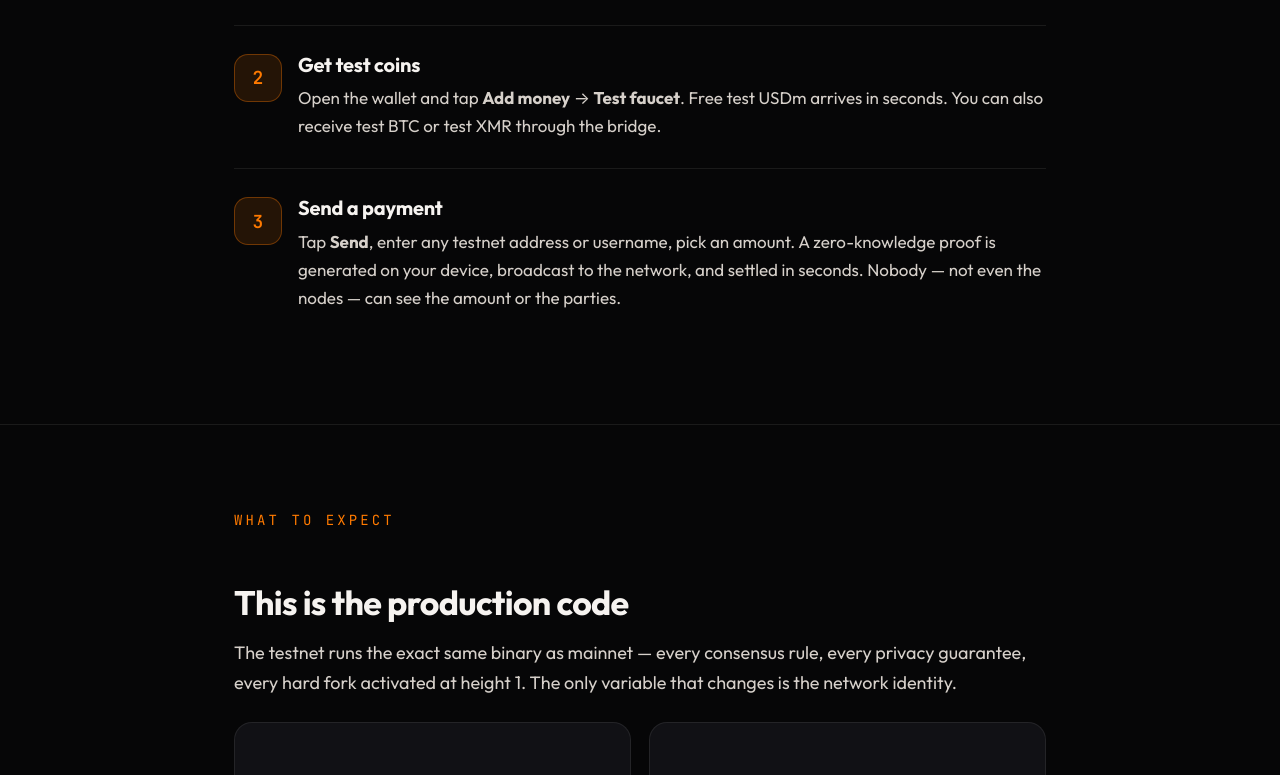
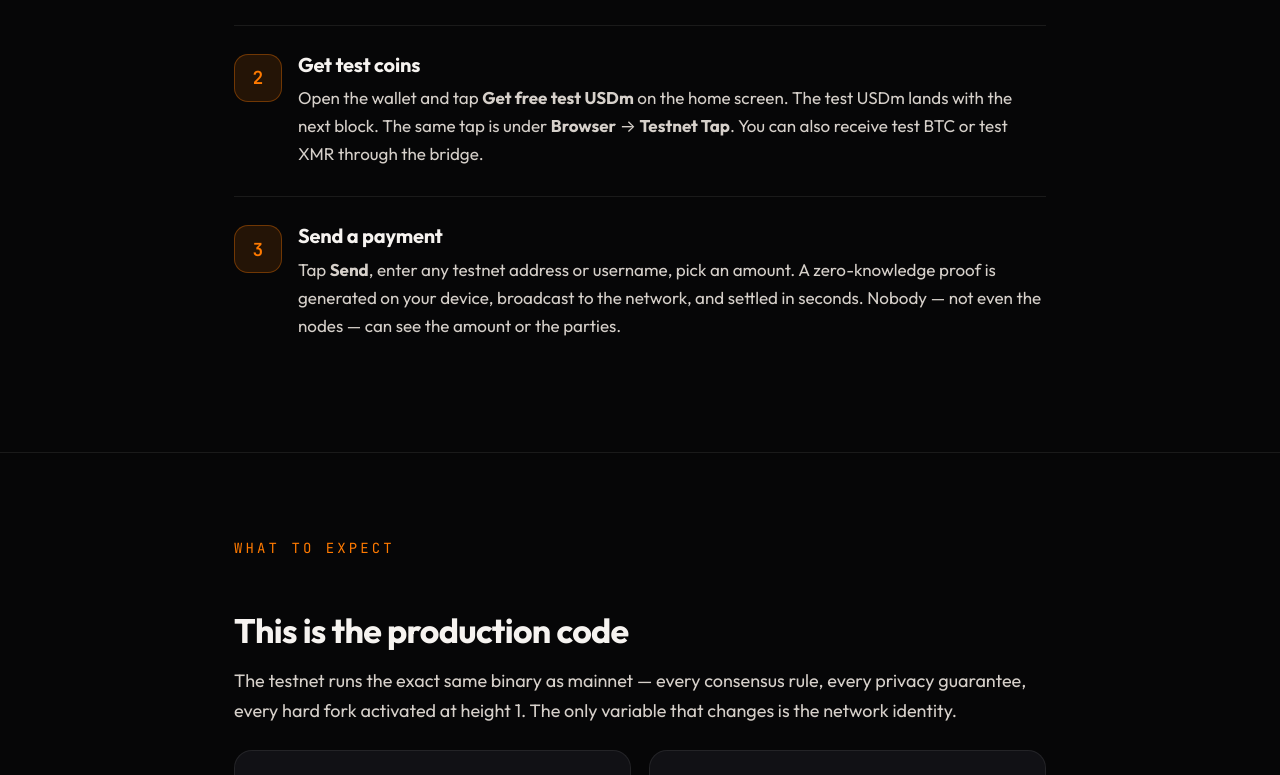
Before and after one commit to casdevmonero/monerousd-org-site, a plain HTML site: page testnet.html in a window 1280 px wide. Shown: the part 4739-5514 px from the top of the page. Drawn offline with Linux system fonts and the light colour scheme.

Commit message:
Testnet page: test USDm is one tap on the wallet's home screen

```diff
--- a/testnet.html
+++ b/testnet.html
@@ -259,7 +259,7 @@
       <div class="feat">
         <div class="ico"><svg viewBox="0 0 24 24"><path d="M21 18v1c0 1.1-.9 2-2 2H5c-1.11 0-2-.9-2-2V5c0-1.1.89-2 2-2h14c1.1 0 2 .9 2 2v1h-9c-1.11 0-2 .9-2 2v8c0 1.1.89 2 2 2h9zm-9-2h10V8H12v8zm4-2.5c-.83 0-1.5-.67-1.5-1.5s.67-1.5 1.5-1.5 1.5.67 1.5 1.5-.67 1.5-1.5 1.5z"/></svg></div>
         <h3>Test faucet</h3>
-        <p>Free test USDm on demand. Three taps in the wallet or one CLI command. Built into the node and gated by the genesis — cannot mint on mainnet.</p>
+        <p>Free test USDm on demand. One tap in the wallet or one CLI command. Built into the node and gated by the genesis — cannot mint on mainnet.</p>
       </div>
       <div class="feat">
         <div class="ico"><svg viewBox="0 0 24 24"><path d="M6.99 11L3 15l3.99 4v-3H14v-2H6.99v-3zM21 9l-3.99-4v3H10v2h7.01v3L21 9z"/></svg></div>
@@ -338,7 +338,7 @@
           <div class="step-n"></div>
           <div class="step-body">
             <h3>Get test coins</h3>
-            <p>Open the wallet and tap <strong>Add money</strong>&nbsp;&rarr;&nbsp;<strong>Test faucet</strong>. Free test USDm arrives in seconds. You can also receive test BTC or test XMR through the bridge.</p>
+            <p>Open the wallet and tap <strong>Get free test USDm</strong> on the home screen. The test USDm lands with the next block. The same tap is under <strong>Browser</strong>&nbsp;&rarr;&nbsp;<strong>Testnet Tap</strong>. You can also receive test BTC or test XMR through the bridge.</p>
           </div>
         </div>
         <div class="step rv">
@@ -451,7 +451,7 @@ MONEROUSD_NET=testnet MONEROUSD_RPC_PORT=27780 \
       <p style="margin-top:12px"><strong>Download:</strong> <a href="https://github.com/casdevmonero/monerousd/releases/download/testnet-v0.2.0/MoneroUSD-Wallet-macOS-testnet.dmg">macOS wallet (testnet-v0.2.0)</a> — open it and drag the app into Applications; verify the SHA256 checksum from the <a href="https://github.com/casdevmonero/monerousd/releases/tag/testnet-v0.2.0" target="_blank" rel="noopener">release page</a>.</p>
       <p style="margin-top:12px"><strong>macOS quarantine:</strong> The build is not yet notarized by Apple. After dragging it into Applications:</p>
       <div class="cmd">xattr -dr com.apple.quarantine /Applications/MoneroUSD\ Wallet.app</div>
-      <p style="margin-top:12px"><strong>Getting test coins:</strong> Open the wallet and tap <strong>Add money</strong> &rarr; <strong>Test faucet</strong>. Free test USDm arrives in seconds.</p>
+      <p style="margin-top:12px"><strong>Getting test coins:</strong> Open the wallet and tap <strong>Get free test USDm</strong> on the home screen; it lands with the next block.</p>
     </div>
 
     <div class="card rv" style="margin-top:18px">
```
